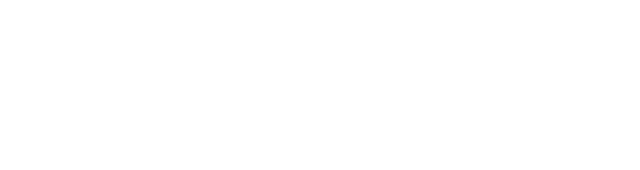
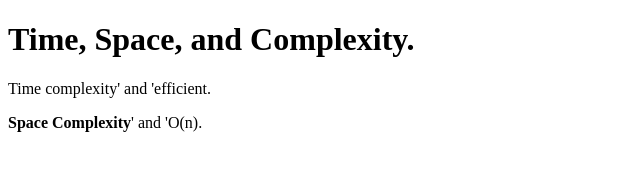
Before and after one commit to acciojob/time-and-space-complexity-vindeshwariprasad, a website: page main.html in a window 1280 px wide. Shown: the whole page, without its empty margins (0-640 px from the left). Drawn offline with Linux system fonts and the light colour scheme.

Commit message:
created a submission

```diff
--- a/main.html
+++ b/main.html
@@ -8,6 +8,9 @@
 
 <body>
 	<!-- the entire body must be written by student -->
+	<h1>Time, Space, and Complexity.</h1>
+	<p>Time complexity' and 'efficient.</p>
+	<p><b>Space Complexity</b>' and 'O(n).</p>
     <script type="text/javascript" src="./script.js">
 </script>
 
```
